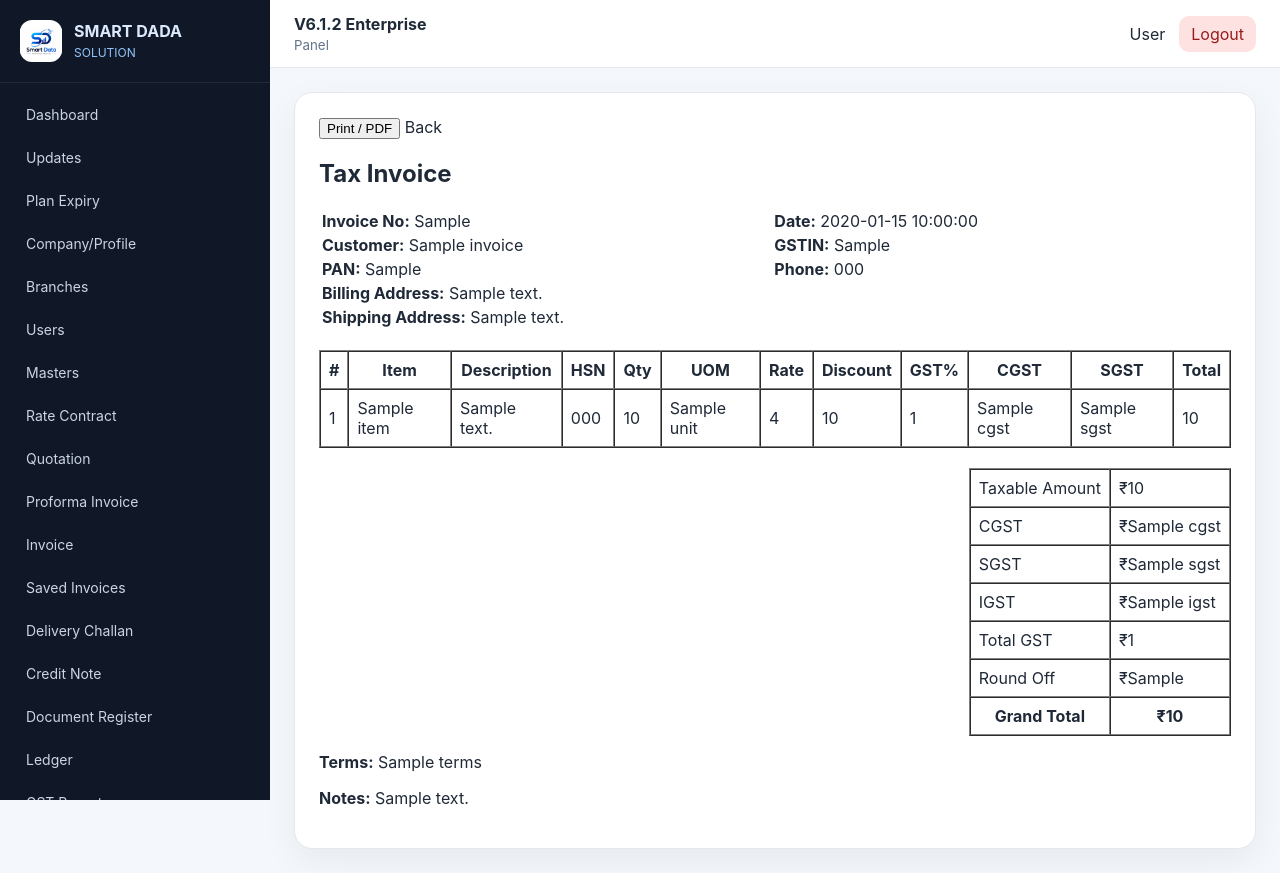
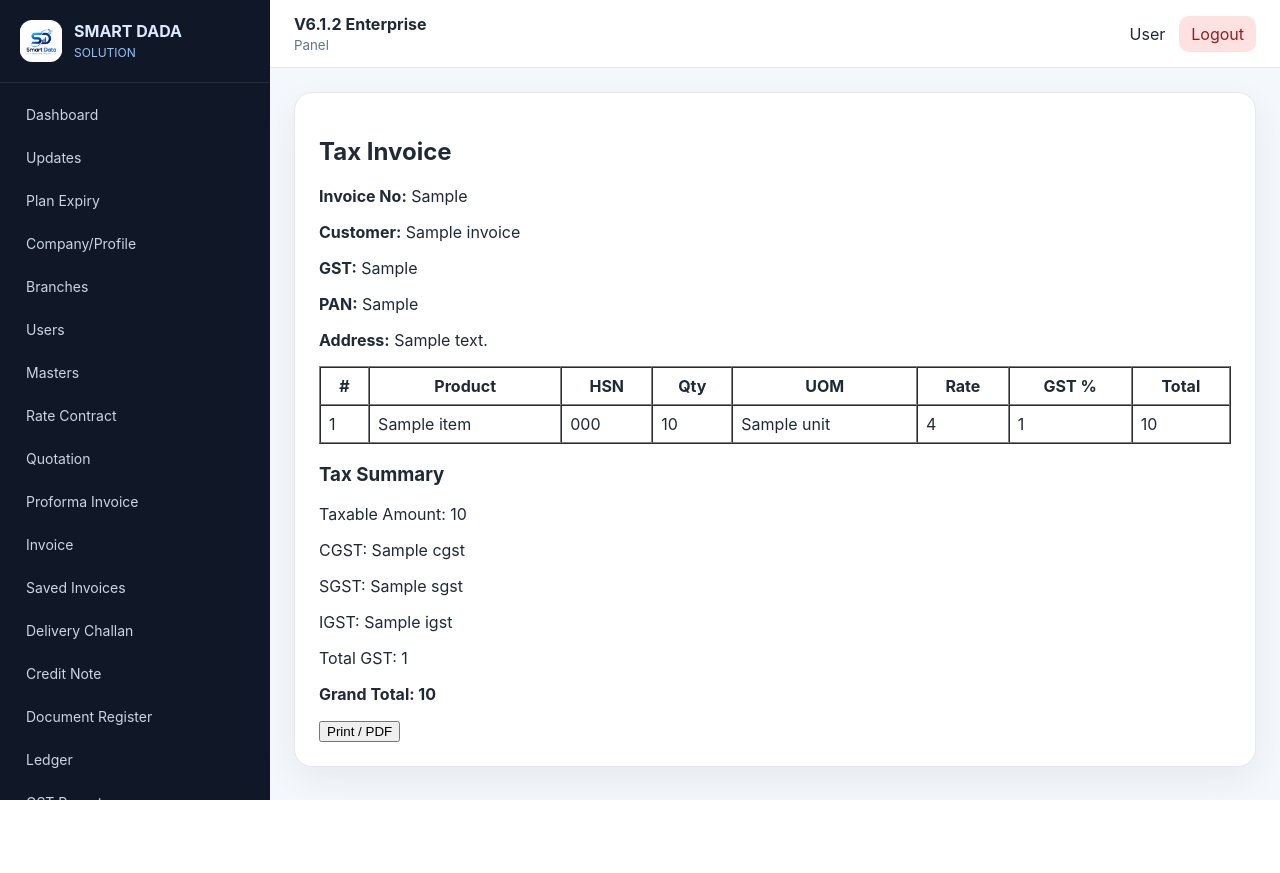
Before and after one commit to dsanjib174-sketch/SD_Invoice_V6_1_2_Enterprise, a Flask app: template app/templates/documents/invoice_preview.html in a window 1280 px wide. After the commit the page ends 800 px from the top, so only its background shows below. Run offline with Flask 3, Linux system fonts and the light colour scheme; the template is opened without the code that fills it: most values are stand-ins (such as "Sample title", 1, 10 or a date in 2020).

Commit message:
Update invoice_preview.html

```diff
--- a/app/templates/documents/invoice_preview.html
+++ b/app/templates/documents/invoice_preview.html
@@ -1,36 +1,48 @@
 {% extends "base.html" %}
 {% block content %}
 <section>
-<div class="action-row"><button onclick="window.print()">Print / PDF</button> <a href="/invoice-register">Back</a></div>
 <h2>Tax Invoice</h2>
-<table width="100%">
-<tr><td><b>Invoice No:</b> {{ invoice.invoice_no }}</td><td><b>Date:</b> {{ invoice.document_date or invoice.created_at }}</td></tr>
-<tr><td><b>Customer:</b> {{ invoice.customer_name }}</td><td><b>GSTIN:</b> {{ invoice.customer_gst }}</td></tr>
-<tr><td><b>PAN:</b> {{ invoice.customer_pan }}</td><td><b>Phone:</b> {{ invoice.customer_mobile }}</td></tr>
-<tr><td colspan="2"><b>Billing Address:</b> {{ invoice.customer_address }}</td></tr>
-<tr><td colspan="2"><b>Shipping Address:</b> {{ invoice.shipping_address }}</td></tr>
-</table>
-<br>
+
+<p><b>Invoice No:</b> {{ invoice.invoice_no }}</p>
+<p><b>Customer:</b> {{ invoice.customer_name }}</p>
+<p><b>GST:</b> {{ invoice.customer_gst }}</p>
+<p><b>PAN:</b> {{ invoice.customer_pan }}</p>
+<p><b>Address:</b> {{ invoice.customer_address }}</p>
+
 <table border="1" cellpadding="8" cellspacing="0" width="100%">
-<tr><th>#</th><th>Item</th><th>Description</th><th>HSN</th><th>Qty</th><th>UOM</th><th>Rate</th><th>Discount</th><th>GST%</th><th>CGST</th><th>SGST</th><th>Total</th></tr>
+<tr>
+<th>#</th>
+<th>Product</th>
+<th>HSN</th>
+<th>Qty</th>
+<th>UOM</th>
+<th>Rate</th>
+<th>GST %</th>
+<th>Total</th>
+</tr>
+
 {% for item in invoice.items %}
 <tr>
-<td>{{ loop.index }}</td><td>{{ item.product_name }}</td><td>{{ item.description }}</td><td>{{ item.hsn_code }}</td><td>{{ item.qty }}</td><td>{{ item.unit }}</td><td>{{ item.rate }}</td><td>{{ item.discount }}</td><td>{{ item.gst_percent }}</td><td>{{ item.cgst }}</td><td>{{ item.sgst }}</td><td>{{ item.line_total }}</td>
+<td>{{ loop.index }}</td>
+<td>{{ item.product_name }}</td>
+<td>{{ item.hsn_code }}</td>
+<td>{{ item.qty }}</td>
+<td>{{ item.unit }}</td>
+<td>{{ item.rate }}</td>
+<td>{{ item.gst_percent }}</td>
+<td>{{ item.line_total }}</td>
 </tr>
 {% endfor %}
 </table>
-<br>
-<table align="right" border="1" cellpadding="8" cellspacing="0">
-<tr><td>Taxable Amount</td><td>₹{{ invoice.taxable_amount }}</td></tr>
-<tr><td>CGST</td><td>₹{{ invoice.cgst }}</td></tr>
-<tr><td>SGST</td><td>₹{{ invoice.sgst }}</td></tr>
-<tr><td>IGST</td><td>₹{{ invoice.igst }}</td></tr>
-<tr><td>Total GST</td><td>₹{{ invoice.total_gst }}</td></tr>
-<tr><td>Round Off</td><td>₹{{ invoice.round_off }}</td></tr>
-<tr><th>Grand Total</th><th>₹{{ invoice.grand_total }}</th></tr>
-</table>
-<div style="clear:both"></div>
-<p><b>Terms:</b> {{ invoice.terms }}</p>
-<p><b>Notes:</b> {{ invoice.notes }}</p>
+
+<h3>Tax Summary</h3>
+<p>Taxable Amount: {{ invoice.taxable_amount }}</p>
+<p>CGST: {{ invoice.cgst }}</p>
+<p>SGST: {{ invoice.sgst }}</p>
+<p>IGST: {{ invoice.igst }}</p>
+<p>Total GST: {{ invoice.total_gst }}</p>
+<p><b>Grand Total: {{ invoice.grand_total }}</b></p>
+
+<button onclick="window.print()">Print / PDF</button>
 </section>
 {% endblock %}
```
